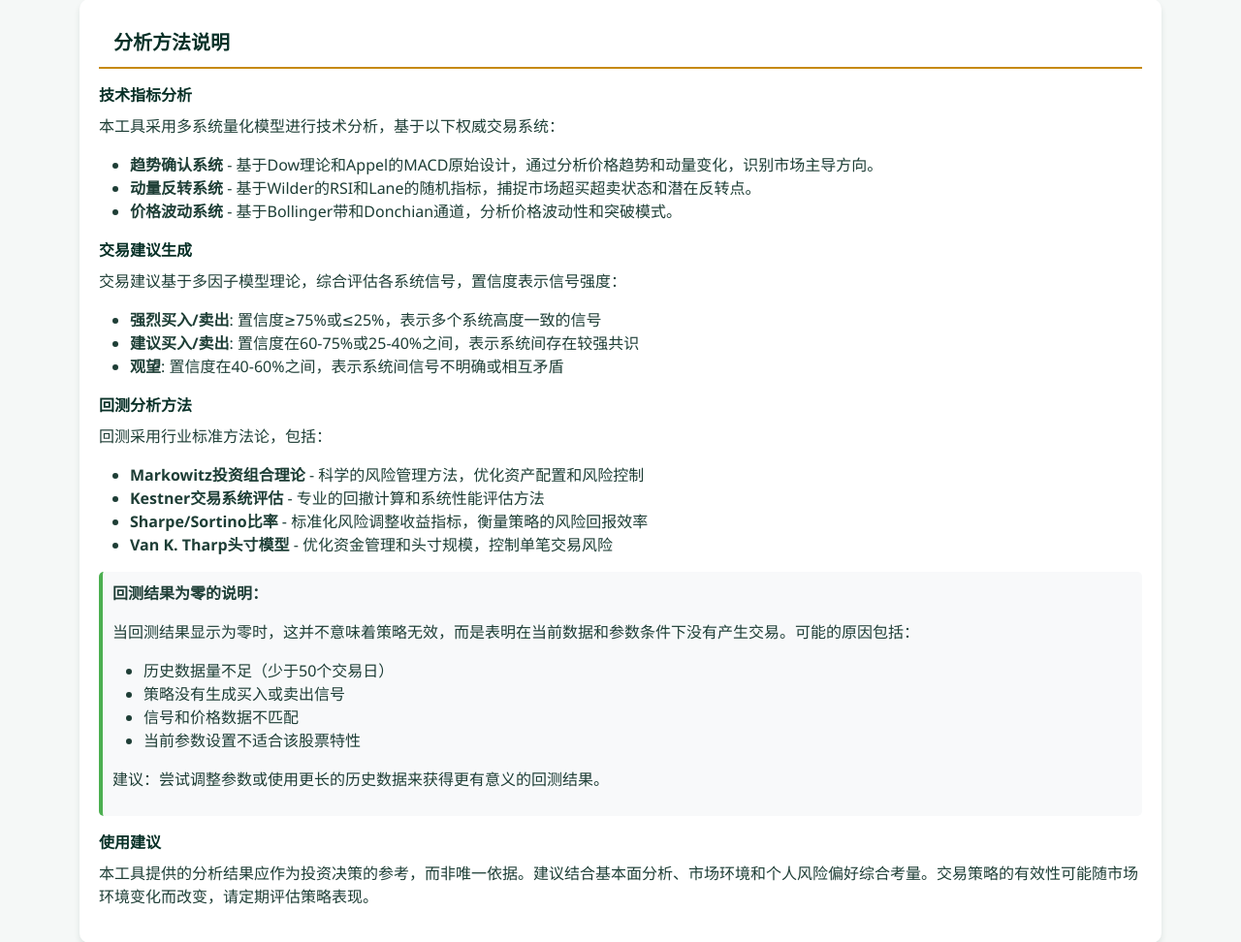
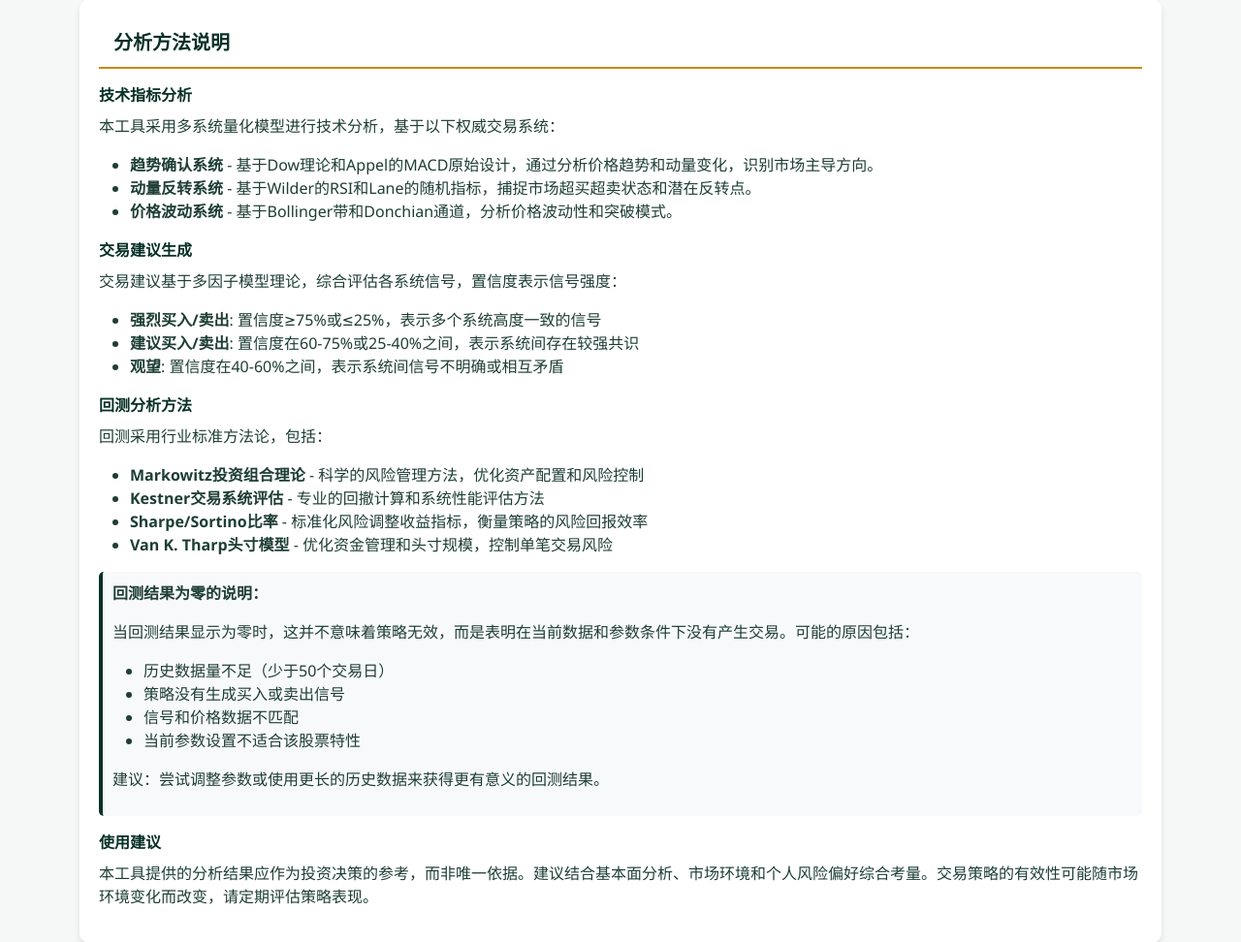
Before and after one commit to yagami1997/TradeMind, a Flask app: page / in a window 1280 px wide. Shown: the part 720-1692 px from the top of the page at 97% size. Run offline with Flask 3, Linux system fonts and the light colour scheme; data that the repository does not hold is empty; parts of the project's set-up code (start-up, migrations or seed data) failed here and were passed over.

Commit message:
fix theme

```diff
--- a/trademind/ui/static/css/theme-emerald-gold.css
+++ b/trademind/ui/static/css/theme-emerald-gold.css
@@ -457,3 +457,12 @@ a:hover {
     color: var(--primary-color);
     border-bottom: 2px solid var(--accent-color);
 }
+
+/* 回测结果为零说明 */
+.backtest-zero-notice {
+    margin-top: 15px;
+    background-color: #f8f9fa;
+    padding: 10px;
+    border-radius: 5px;
+    border-left: 4px solid var(--primary-color);
+}
--- a/trademind/ui/static/js/main.js
+++ b/trademind/ui/static/js/main.js
@@ -208,7 +208,7 @@ document.addEventListener('DOMContentLoaded', function() {
                                 }
 
                                 // 显示回测结果说明
-                                const backTestExplanation = document.querySelector('.alert.alert-info.mt-3');
+                                const backTestExplanation = document.querySelector('.backtest-zero-notice');
                                 if (backTestExplanation) {
                                     backTestExplanation.style.display = 'block';
                                 }
--- a/trademind/ui/templates/index.html
+++ b/trademind/ui/templates/index.html
@@ -111,8 +111,8 @@
                         <div class="d-grid gap-2">
                             <a href="#" class="btn btn-primary action-button view-report-btn" id="viewReportBtn" target="_blank">查看报告</a>
                         </div>
-                        <div class="alert alert-info mt-3" style="display: none;">
-                            <h5>回测结果说明</h5>
+                        <div class="backtest-zero-notice" style="display: none;">
+                            <p><strong>回测结果为零的说明：</strong></p>
                             <p>当回测结果显示为零时，这并不意味着策略无效，而是表明在当前数据和参数条件下没有产生交易。可能的原因包括：</p>
                             <ul>
                                 <li>历史数据量不足（少于50个交易日）</li>
@@ -179,7 +179,7 @@
                             <li><strong>Van K. Tharp头寸模型</strong> - 优化资金管理和头寸规模，控制单笔交易风险</li>
                         </ul>
 
-                        <div style="margin-top: 15px; background-color: #f8f9fa; padding: 10px; border-radius: 5px; border-left: 4px solid #4CAF50;">
+                        <div class="backtest-zero-notice">
                             <p><strong>回测结果为零的说明：</strong></p>
                             <p>当回测结果显示为零时，这并不意味着策略无效，而是表明在当前数据和参数条件下没有产生交易。可能的原因包括：</p>
                             <ul>
```
Also changed, not shown: trademind/ui/static/css/theme-azure-cream.css (+9 -0 lines), trademind/ui/static/css/theme-sunset-ocean.css (+9 -0 lines).
